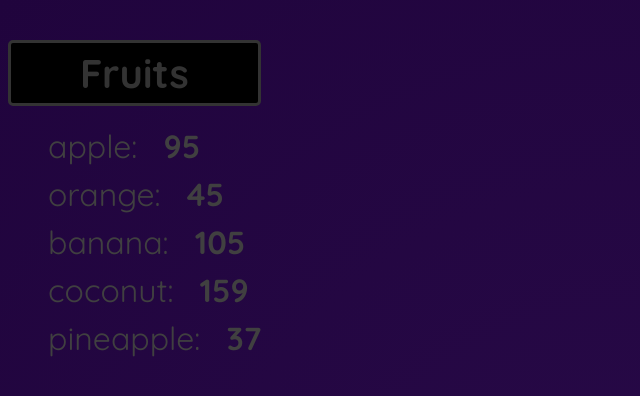
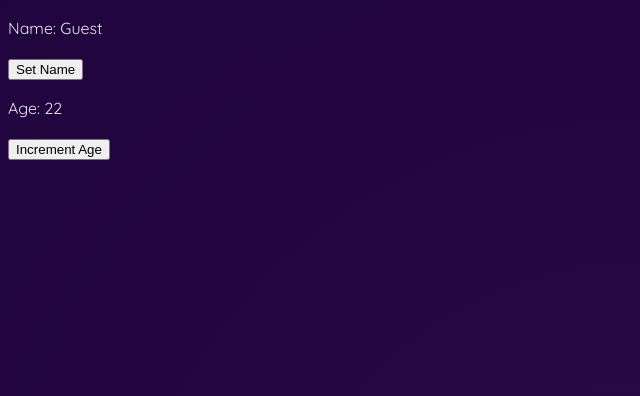
Before and after one commit to anusianne/react_apps, a React (Vite) app in the folder react-exercises/: page / in a window 1280 px wide. Shown: the top 396 px of the page, without its empty margins (0-640 px from the left). Built offline with nearby package versions, Linux system fonts and the light colour scheme.

Commit message:
added myComponent with states

```diff
--- a/react-exercises/src/App.jsx
+++ b/react-exercises/src/App.jsx
@@ -6,7 +6,8 @@
 // import Card from "./Card.jsx";
 // import Student from "./Student.jsx";
 // import UserGreeting from "./UserGreeting.jsx";
-import List from "./List.jsx";
+// import List from "./List.jsx";
+import MyComponent from "./MyComponent.jsx";
 
 function App() {
     const fruits = [
@@ -30,7 +31,8 @@
            {/*<Student name="Bob" age="30" isStudent={true}/>*/}
            {/*<Student name="Patrick" age={42} isStudent={false}/>*/}
            {/*<UserGreeting isLoggedIn={true} username="Anne"/>*/}
-           <List items={fruits} category="Fruits"/>
+           {/*<List items={fruits} category="Fruits"/>*/}
+           <MyComponent/>
        </>
     );
 }
--- /dev/null
+++ b/react-exercises/src/MyComponent.jsx
@@ -0,0 +1,23 @@
+import {useState} from "react";
+
+export default function MyComponent() {
+    const [name, setName] = useState("Guest");
+    const [age, setAge] = useState(22);
+
+    const updateName = () => {
+        setName("SpongeBob");
+    }
+
+    const incrementAge = () => {
+        setAge(age + 1)
+    }
+    return (
+        <div>
+            <p>Name: {name}</p>
+            <button onClick={updateName}>Set Name</button>
+
+            <p>Age: {age}</p>
+            <button onClick={incrementAge}>Increment Age</button>
+        </div>
+    )
+}
```
